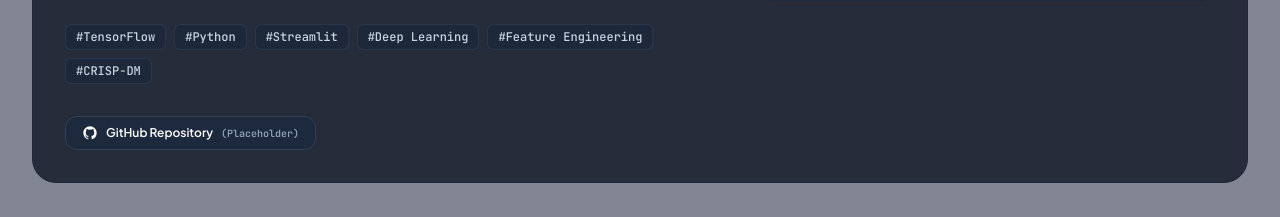
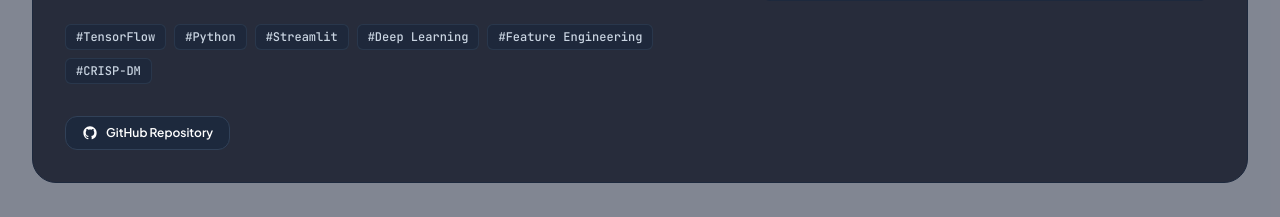
Before and after one commit to dapiupiu/personal-web-portfolio, a Next.js app: page / in a window 1280 px wide. Shown: the part 2840-3057 px from the top of the page. Built offline with nearby package versions, Linux system fonts and the light colour scheme.

Commit message:
fix: remove placeholder on github link

```diff
--- a/src/components/Projects.tsx
+++ b/src/components/Projects.tsx
@@ -102,7 +102,6 @@ export default function Projects() {
                       >
                         <GithubIcon className="w-4 h-4" />
                         <span>GitHub Repository</span>
-                        <span className="text-[10px] text-slate-400 font-mono">(Placeholder)</span>
                       </a>
                     )}
 
@@ -132,11 +131,10 @@ export default function Projects() {
                     {project.metrics.map((m) => (
                       <div
                         key={m.label}
-                        className={`p-3.5 rounded-xl border ${
-                          m.highlight
+                        className={`p-3.5 rounded-xl border ${m.highlight
                             ? 'bg-teal-950/40 border-teal-500/40 text-teal-300'
                             : 'bg-slate-900/50 border-slate-800 text-slate-300'
-                        }`}
+                          }`}
                       >
                         <div className="text-[11px] font-medium text-slate-400 uppercase tracking-wider">
                           {m.label}
```
